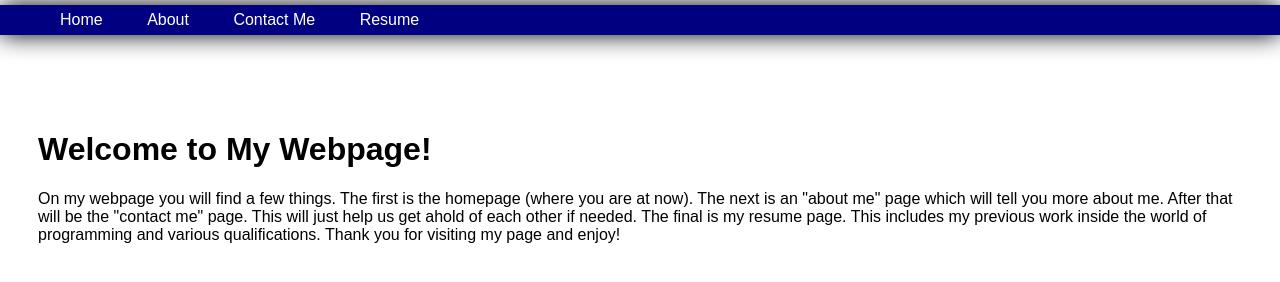
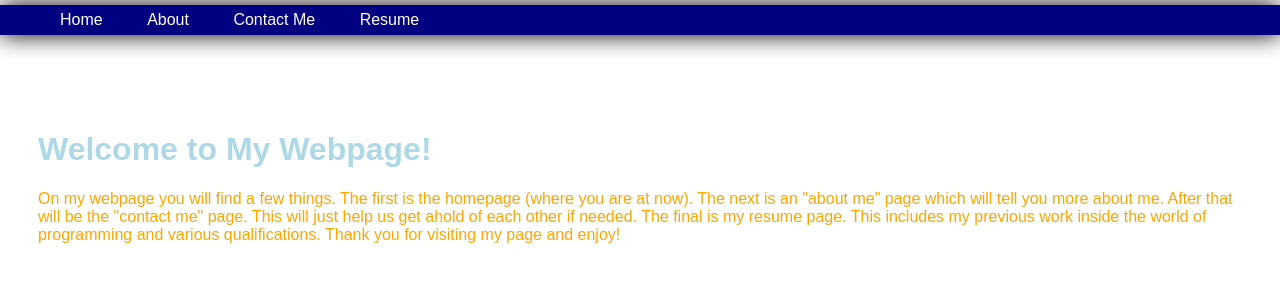
Before and after one commit to WMoore57/introduction-to-css-and-color, a plain HTML site: page index.html in a window 1280 px wide. Drawn offline with Linux system fonts and the light colour scheme.

Commit message:
Update index.html

```diff
--- a/index.html
+++ b/index.html
@@ -24,9 +24,9 @@
     </ul>
     </nav>
   </header>
- <link rel="stylesheet" href="style.css">
-  <h1>Welcome to My Webpage!</h1>
 
-   <p> On my webpage you will find a few things. The first is the homepage (where you are at now). The next is an "about me" page which will tell you more about me. After that will be the "contact me" page. This will just help us get ahold of each other if needed. The final is my resume page. This includes my previous work inside the world of programming and various qualifications. Thank you for visiting my page and enjoy! </p>
+  <h1 class="head">Welcome to My Webpage!</h1>
+
+  <p class="para"> On my webpage you will find a few things. The first is the homepage (where you are at now). The next is an "about me" page which will tell you more about me. After that will be the "contact me" page. This will just help us get ahold of each other if needed. The final is my resume page. This includes my previous work inside the world of programming and various qualifications. Thank you for visiting my page and enjoy! </p>
 </Body>
 </Html>
```
